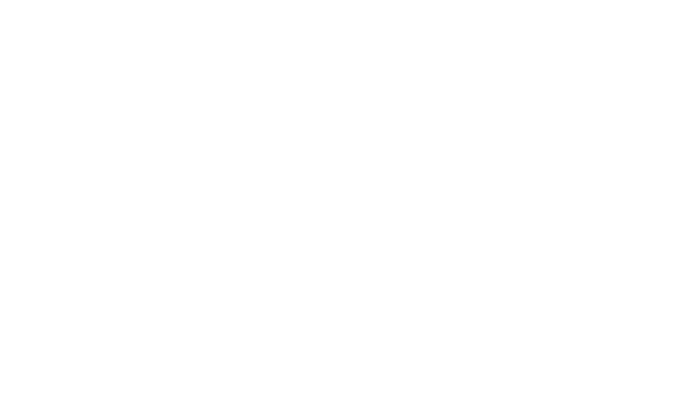
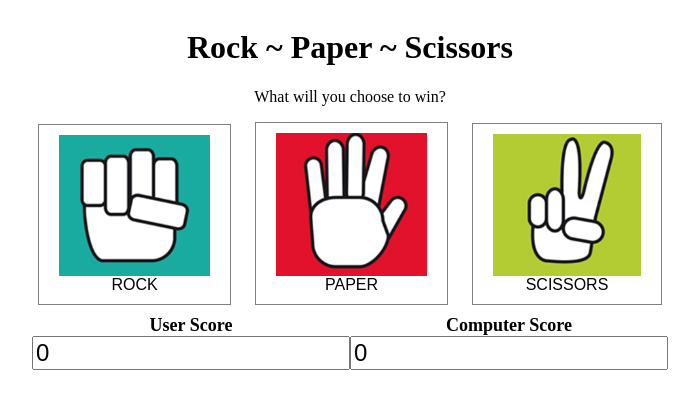
Before and after one commit to Sumi1997/SumalanBogdan_SIIT-GR48, a plain HTML site: page Homework-JS/index.html in a window 1280 px wide. Shown: the whole page, without its empty margins (290-989 px from the left). Drawn offline with Linux system fonts and the light colour scheme.

Commit message:
JSDomManipulation-Homework

```diff
--- a/Homework-JS/index.html
+++ b/Homework-JS/index.html
@@ -1,13 +1,44 @@
+</html>
 <!DOCTYPE html>
 <html>
 
 <head>
+    <title>Rock Paper Scissors</title>
+    <link rel="stylesheet" href="style.css">
     <script src="script.js"></script>
 </head>
 
 <body>
+    <div class="page-content">
+        <h1>Rock ~ Paper ~ Scissors</h1>
+        <p class="title">What will you choose to win?</p>
+        <div class="pick">
+            <button onclick="play('rock')" class="button">
+                <img src="rock.png" class="rock-image">
+                <figcaption>ROCK</figcaption>
+            </button>
 
+            <button onclick="play('paper')" class="button">
+                <img src="paper.png" class="paper-image">
+                <figcaption>PAPER</figcaption>
+            </button>
+            <button onclick="play('scissors')" class="button">
+                <img src="scissors.png" class="scissors-image">
+                <figcaption>SCISSORS</figcaption>
+            </button>
+        </div>
+        <div class="score">
+            <div class="user">
+                <label for="user-score">User Score</label>
+                <input type="text" id="user-score" value="0"></input>
+            </div>
+            <div class="computer">
+                <label for="computer-score">Computer Score</label>
+                <input type="text" id="computer-score" value="0"></input>
+            </div>
+        </div>
+        <div id="result"></div>
+    </div>
 </body>
-<!--  -->
 
 </html>
--- a/Homework-JS/script.js
+++ b/Homework-JS/script.js
@@ -1,28 +1,40 @@
-const pickPosibilities = ["Rock", "Paper", "Scissors"];
+const pick = ["rock", "paper", "scissors"];
 
-let computerPick =
-  pickPosibilities[Math.floor(Math.random() * pickPosibilities.length)];
-let userPick =
-  pickPosibilities[Math.floor(Math.random() * pickPosibilities.length)];
+let result;
 
-function play(computerPick, userPick) {
-  if (computerPick == "Rock" && userPick == "Paper") {
-    return "Result: User wins!";
-  } else if (computerPick == "Rock" && userPick == "Scissors") {
-    return "Result: Computer wins!";
-  } else if (computerPick == "Scissors" && userPick == "Rock") {
-    return "Result: User wins!";
-  } else if (computerPick == "Scissors" && userPick == "Paper") {
-    return "Result: Computer wins!";
-  } else if (computerPick == "Paper" && userPick == "Rock") {
-    return "Result: Computer wins!";
-  } else if (computerPick == "Paper" && userPick == "Scissors") {
-    return "Result: User wins!";
+const win = "You win!";
+const lose = "You lose!";
+
+let userScore = 0;
+let computerScore = 0;
+
+function play(playerPick) {
+  let computerPick = pick[Math.floor(Math.random() * pick.length)];
+  if (playerPick === computerPick) {
+    result = "It's a tie!";
+    textColor(result, playerPick, computerPick, "tie-color");
+  } else if (
+    (playerPick === "rock" && computerPick === "scissors") ||
+    (playerPick === "paper" && computerPick === "rock") ||
+    (playerPick === "scissors" && computerPick === "paper")
+  ) {
+    result = win;
+    userScore++;
+    textColor(result, playerPick, computerPick, "win-color");
   } else {
-    return "Result: Tie!";
+    result = lose;
+    computerScore++;
+    textColor(result, playerPick, computerPick, "lose-color");
   }
+
+  document.getElementById("user-score").value = userScore;
+  document.getElementById("computer-score").value = computerScore;
 }
 
-console.log("Computer choice: ", computerPick);
-console.log("User choice: ", userPick);
-console.log(play(computerPick, userPick));
+function textColor(result, playerPick, computerPick, colorClass) {
+  const resultElement = document.getElementById("result");
+  resultElement.innerHTML = `
+      <p>You chose: ${playerPick}</p>
+      <p>Computer chose: ${computerPick}</p>
+      <p class=${colorClass}>${result}</p>`;
+}
--- /dev/null
+++ b/Homework-JS/style.css
@@ -0,0 +1,62 @@
+body {
+    display: flex;
+    justify-content: center;
+}
+
+.page-content {
+    text-align: center;
+}
+
+
+.button {
+    padding: 10px 20px 10px 20px;
+    font-size: 16px;
+    margin: 0 10px 0 10px;
+    background-color: white;
+    border: 1px solid grey;
+    cursor: pointer;
+}
+
+.button:hover {
+    background-color: grey;
+}
+
+.page-content .score {
+    display: flex;
+    justify-content: space-between;
+    margin: 10px
+}
+
+.page-content .score .user,
+.computer {
+    display: flex;
+    flex-direction: column;
+}
+
+.win-color {
+    color: green;
+}
+
+.lose-color {
+    color: red;
+}
+
+.tie-color {
+    color: orange;
+}
+
+.score {
+    font-weight: bold;
+    font-size: large;
+}
+
+#user-score {
+
+    font-size: x-large;
+}
+
+
+
+#computer-score {
+    font-size: x-large;
+}
```
Also changed, not shown: Homework-JS/paper.png (added), Homework-JS/rock.png (added), Homework-JS/scissors.png (added).
